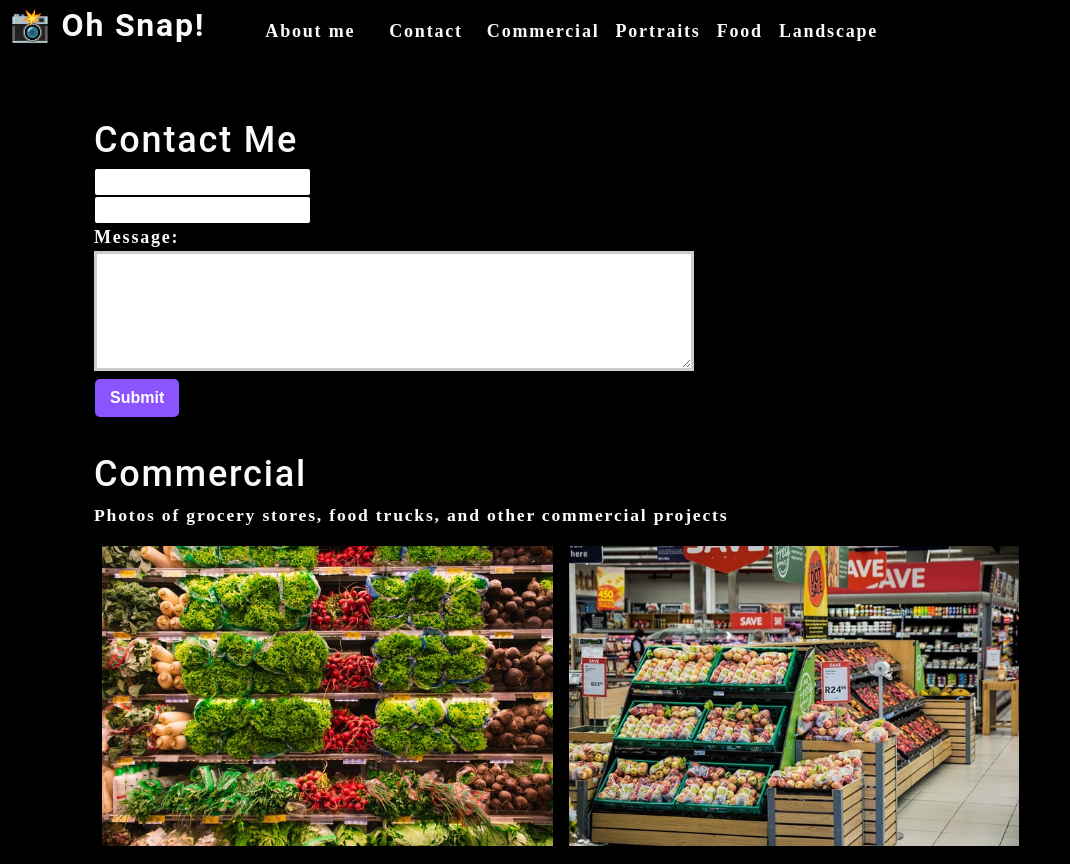
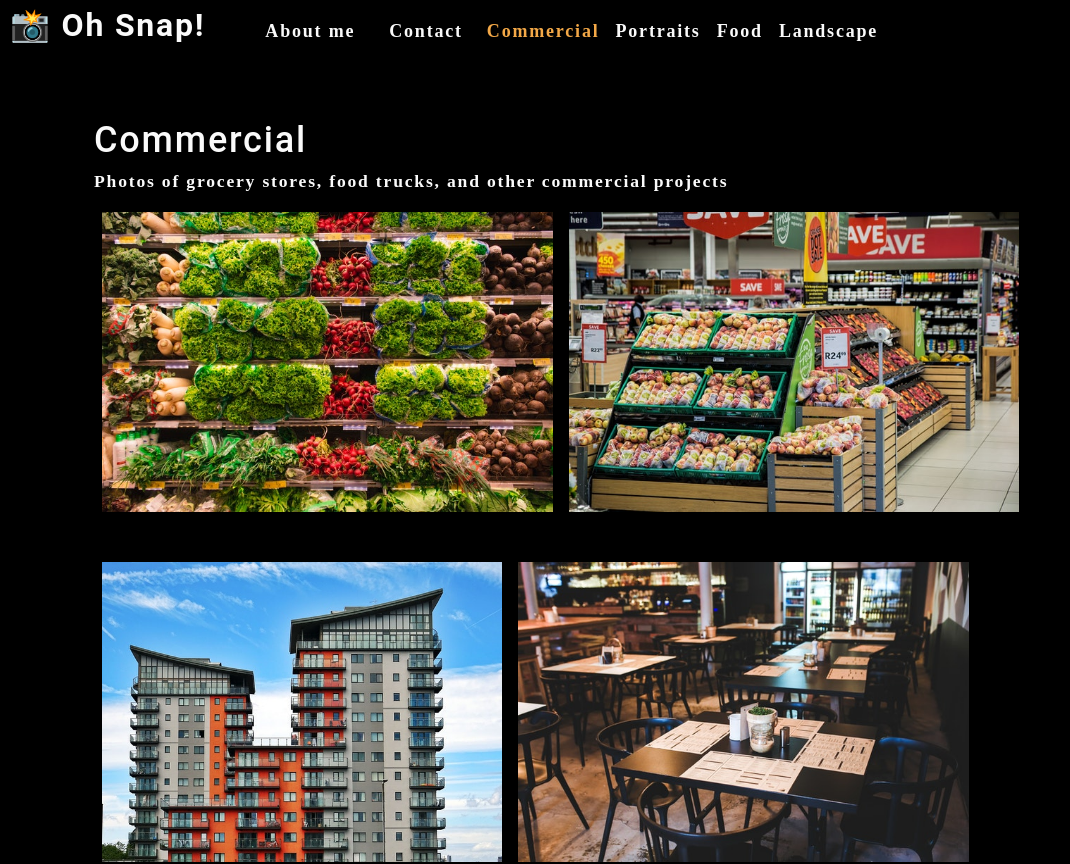
Before and after one commit to phonix375/photo-port, a React (Create React App) app: page / in a window 1280 px wide. Shown: the top 864 px of the page, without its empty margins (0-1070 px from the left). Built offline with nearby package versions, Linux system fonts and the light colour scheme.

Commit message:
finished conditional rendering of content SPA

```diff
--- a/src/App.js
+++ b/src/App.js
@@ -16,6 +16,7 @@
   ]);
 
   const [currentCategory, setCurrentCategory] = useState(categories[0]);
+  const [contactSelected, setContactSelected] = useState(false);
 
   return (
     <div>
@@ -23,11 +24,18 @@
         categories={categories}
         setCurrentCategory={setCurrentCategory}
         currentCategory={currentCategory}
+        contactSelected={contactSelected}
+        setContactSelected={setContactSelected}
       ></Nav>
       <main>
-        <ContactForm />
-        <Gallery currentCategory={currentCategory}></Gallery>
-        <About></About>
+        {!contactSelected ? (
+          <>
+            <Gallery currentCategory={currentCategory}></Gallery>
+            <About></About>
+          </>
+        ): (
+            <ContactForm />
+        )}
       </main>
     </div>
   );
--- a/src/components/Nav/index.js
+++ b/src/components/Nav/index.js
@@ -6,6 +6,8 @@
     categories = [],
     setCurrentCategory,
     currentCategory,
+    contactSelected,
+    setContactSelected
   } = props;
 
 
@@ -13,7 +15,6 @@
     console.log(item);
     return item;
   };
-
   return (
     <header className="flex-row px-1">
       <h2>
@@ -24,12 +25,12 @@
       <nav>
         <ul className="flex-row">
           <li className="mx-2">
-            <a data-testid="about" href="#about">
+            <a data-testid="about" href="#about" onClick={() => setContactSelected(false)}>
               About me
             </a>
           </li>
-          <li className={"mx-2"}>
-            <span onClick={() => handleClick('Contact')}>
+          <li className={`mx-2 ${contactSelected && 'navActive'}`}>
+            <span onClick={() => setContactSelected(true)}>
               Contact
             </span>
           </li>
@@ -37,12 +38,13 @@
             <li
               className={`mx-1 ${
                 currentCategory.name === category.name
-                }`}
+                 && !contactSelected && 'navActive'}`}
               key={category.name}
             >
               <span
                 onClick={() => {
                   setCurrentCategory(category);
+                  setContactSelected(false);
                 }}
               >
                 {capitalizeFirstLetter(category.name)}
--- a/src/components/contact/index.js
+++ b/src/components/contact/index.js
@@ -1,10 +1,34 @@
 import React, {useState} from 'react';
+import { validateEmail } from '../../utils/helpers'
 
 function ContactForm(){
+    const [errorMessage, setErrorMessage] = useState('');
     const [formState, setFormState] = useState({name:'',email:'',message:''});
     const { name, email, message } = formState;
+
+
     function handleChange(e){
-        setFormState({...formState, [e.target.name]: e.target.value })
+        if(e.target.name === 'email'){
+            const isValid = validateEmail(e.target.value);
+            //isValid conditional statment
+            if(!isValid){
+                setErrorMessage('Your email is invalid.')
+            }else{
+                setErrorMessage('')
+            }
+
+        }else{
+            if(!e.target.value.length){
+                setErrorMessage(`${e.target.name} is required.`);
+            }else{
+                setErrorMessage('');
+            }
+
+        }
+        if(!errorMessage){
+            setFormState({...formState, [e.target.name]: e.target.value })
+        }
+
     }
     function handleSubmit(e){
         e.preventDefault();
@@ -17,16 +41,21 @@
 
                 <div>
                     <label htmlFor="name"></label>
-                    <input type="text" name="name" defaultValue={name} onChange={handleChange}/>
+                    <input type="text" name="name" defaultValue={name} onBlur={handleChange}/>
                 </div>
                 <div>
                     <label htmlFor="email"></label>
-                    <input type="email" name="email" defaultValue={email} onChange={handleChange}/>
+                    <input type="email" name="email" defaultValue={email} onBlur={handleChange}/>
                 </div>
                 <div>
                     <label htmlFor="message">Message:</label>
-                    <textarea name="message" row="5" defaultValue={message} onChange={handleChange}/>
+                    <textarea name="message" row="5" defaultValue={message} onBlur={handleChange}/>
                 </div>
+                {errorMessage && (
+                    <div>
+                        <p className="error-text">{errorMessage}</p>
+                    </div>
+                )}
                 <button type="submit">Submit</button>
             </form>
         </section>
```
